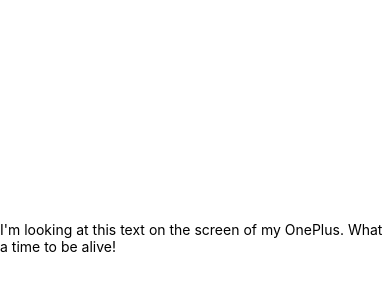
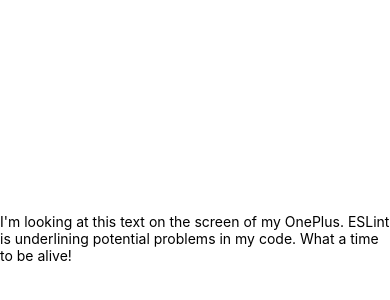
Before and after one commit to jrnn/fso22-repo-rater, a React Native app: screen / in a window 390 px wide. Shown: the part 184-484 px from the top of the page. Built offline with nearby package versions, Linux system fonts and the light colour scheme.

Commit message:
exercise 10.2

```diff
--- a/App.tsx
+++ b/App.tsx
@@ -4,7 +4,11 @@
 export default function App() {
   return (
     <View style={styles.container}>
-      <Text>I'm looking at this text on the screen of my OnePlus. What a time to be alive!</Text>
+      <Text>
+        I&apos;m looking at this text on the screen of my OnePlus.
+        ESLint is underlining potential problems in my code.
+        What a time to be alive!
+      </Text>
       <StatusBar style="auto" />
     </View>
   )
```
Also changed, not shown: package.json (+8 -1 lines), .eslintrc.json (added), 1 other file (tests, documents, lock files or other folders).
